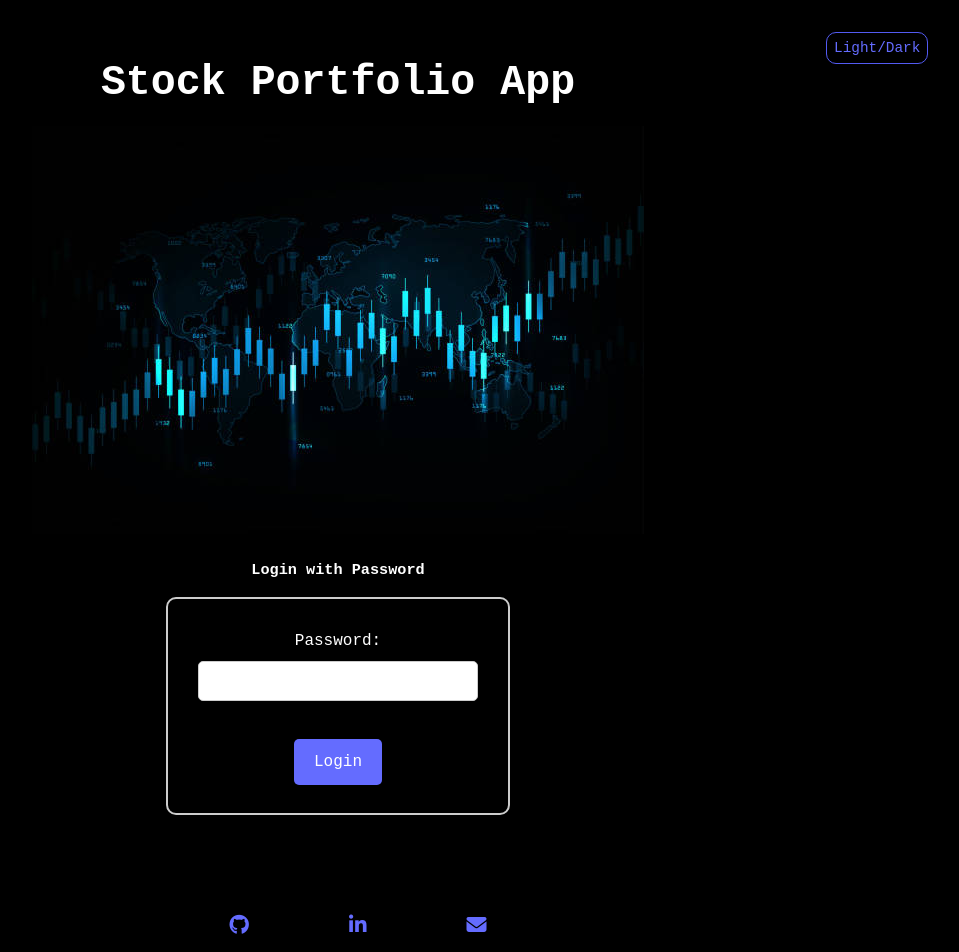
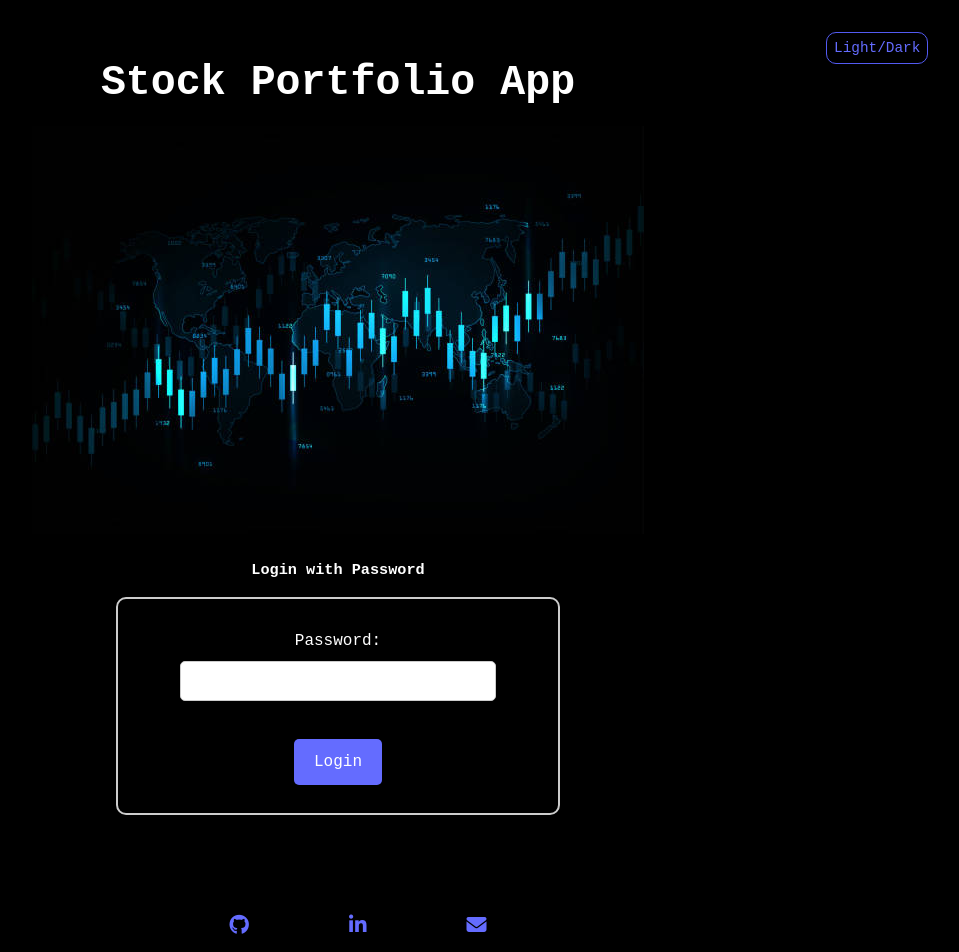
Before and after one commit to SebastianWolter1/react-stock-portfolio, a React (Vite) app: page /#/ in a window 1280 px wide. Shown: the top 952 px of the page, without its empty margins (302-1261 px from the left). Built offline with nearby package versions, Linux system fonts and the light colour scheme.

Commit message:
finalResult

```diff
--- a/src/features/depot/PieChart.jsx
+++ b/src/features/depot/PieChart.jsx
@@ -1,4 +1,4 @@
-import { PieChart, Pie, Cell, Legend } from "recharts";
+import { Cell, Legend, Pie, PieChart } from "recharts";
 
 const StockPieChart = ({ portfolioData }) => {
   const data = portfolioData.map((stock) => {
--- a/src/features/globalstyle/Themes.jsx
+++ b/src/features/globalstyle/Themes.jsx
@@ -1,4 +1,4 @@
-import { useState, useEffect } from "react";
+import { useEffect, useState } from "react";
 
 const Themes = () => {
   const [theme, setTheme] = useState("dark");
--- a/src/layout/NavBar.jsx
+++ b/src/layout/NavBar.jsx
@@ -1,6 +1,5 @@
 import { useContext, useEffect } from "react";
 import { NavLink } from "react-router-dom";
-import Themes from "../features/globalstyle/Themes";
 import { StockContext } from "../global/Context";
 
 const NavBar = () => {
@@ -39,9 +38,6 @@ const NavBar = () => {
                 </li>
               );
             })}
-            <li>
-              {/* <Themes /> */}
-            </li>
           </ul>
         </nav>
       )}
--- a/src/pages/AddStock.jsx
+++ b/src/pages/AddStock.jsx
@@ -1,6 +1,6 @@
 import React, { useContext, useState } from "react";
+import { useNavigate } from "react-router-dom";
 import { StockContext } from "../global/Context";
-import { useNavigate } from "react-router-dom";
 
 const AddStockForm = () => {
   const { portfolioData, setPortfolioData } = useContext(StockContext);
--- a/src/pages/Depot.jsx
+++ b/src/pages/Depot.jsx
@@ -1,7 +1,7 @@
 import React, { useContext } from "react";
 import StockPieChart from "../features/depot/PieChart";
+import Value from "../features/depot/Value.jsx";
 import { StockContext } from "../global/Context";
-import Value from "../features/depot/Value.jsx";
 
 const Depot = () => {
   const { portfolioData, setPortfolioData, showNavbar, setShowNavbar } =
--- a/src/styles/App.css
+++ b/src/styles/App.css
@@ -91,7 +91,7 @@ a:hover {
   padding: 20px;
   border: 2px solid #ccc;
   border-radius: 10px;
-  width: 300px;
+  width: 400px;
 }
 .addstock-wrapper label {
   margin: 10px;
@@ -124,7 +124,7 @@ a:hover {
 h2 {
   text-align: center;
   margin-bottom: 20px;
-  margin-top: 20px;
+  margin-top: 30px;
 }
 
 table {
```
